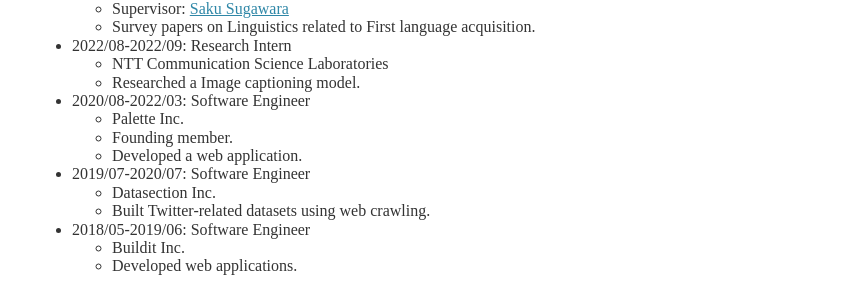
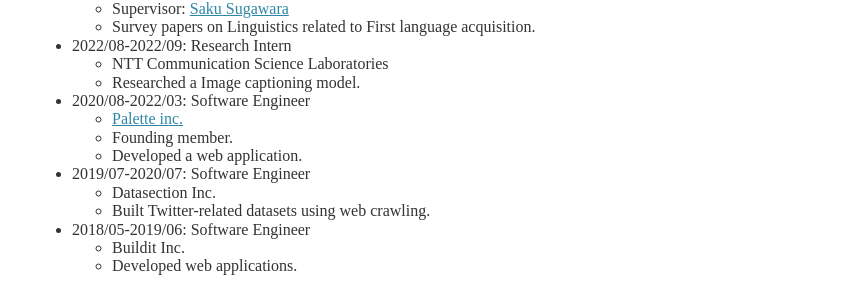
Before and after one commit to Akari000/akari000.github.io, a Jekyll site: the page built from about.md, in a window 1280 px wide. Shown: the part 1441-1743 px from the top of the page, without its empty margins (208-1065 px from the left). Built offline with Jekyll 4.4.1, drawn with Linux system fonts in a browser that asks for light colours; nearby versions of some CDN libraries; some of the changed lines change nothing that is shown.

Commit message:
add web link

```diff
--- a/about.md
+++ b/about.md
@@ -60,7 +60,7 @@
   - NTT Communication Science Laboratories
   - Researched a Image captioning model.
 - 2020/08-2022/03: Software Engineer
-  - Palette Inc.
+  - [Palette inc.](https://corp-palette.com/)
   - Founding member.
   - Developed a web application.
 - 2019/07-2020/07: Software Engineer
```
